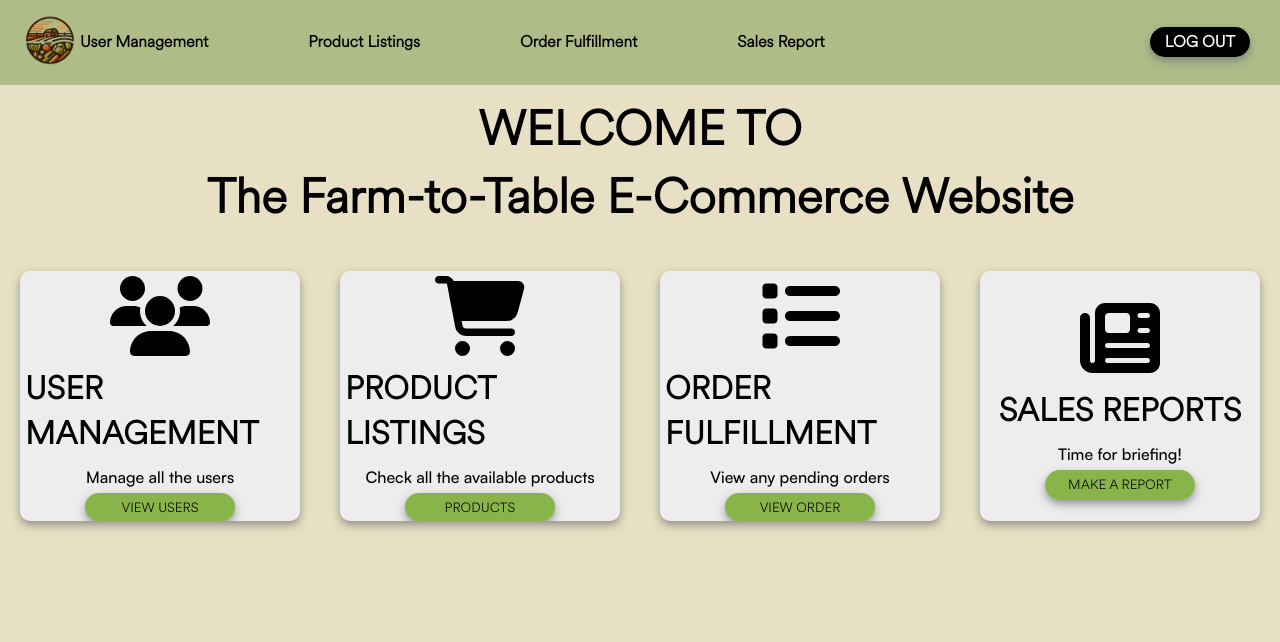
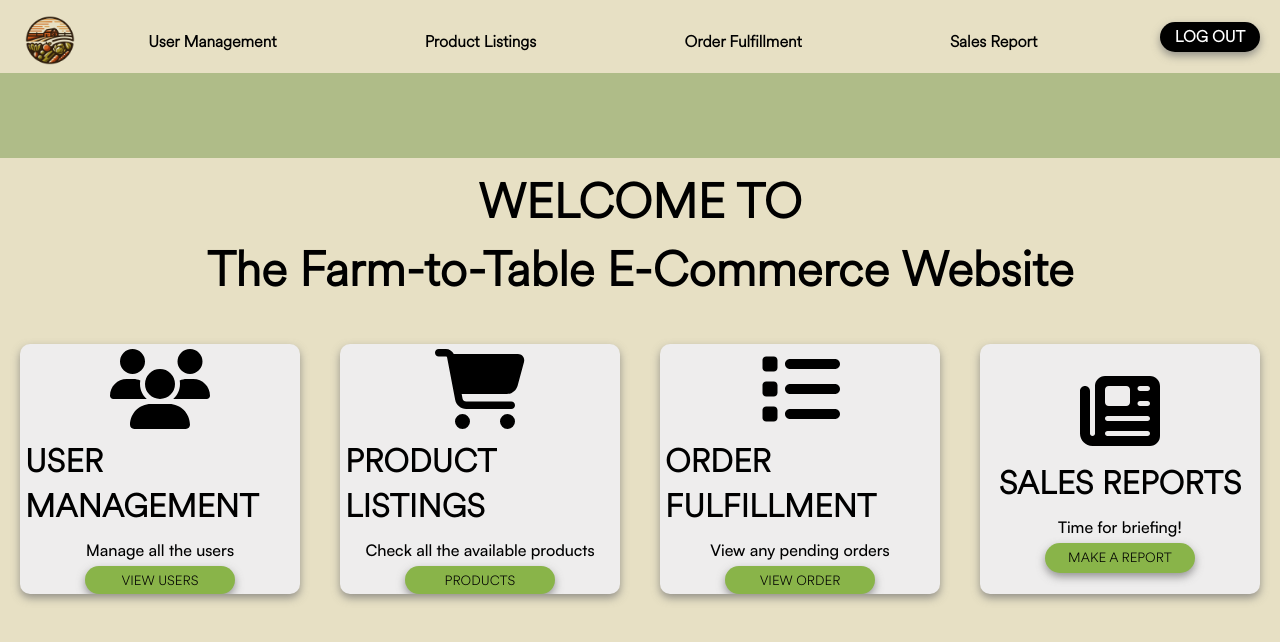
Before and after one commit to lorenzzzeu/CMSC-100-U1L-Project, a React (Vite) app: page /admin-page in a window 1280 px wide. Shown: the top 642 px of the page. Built offline with nearby package versions, Linux system fonts and the light colour scheme; sample sign-in values are in the browser's storage.

Commit message:
ui: fixed navbar

```diff
--- a/src/pages/Admin/AdminPage.jsx
+++ b/src/pages/Admin/AdminPage.jsx
@@ -16,7 +16,7 @@ const AdminPage = () => {
     {isUserSignedIn ? (
       <div>
         <nav className='navRoot'>
-          <div className='navLinks'>
+          <div className='navLinksAdmin'>
               <Link to="/admin-page">
                 <img className='logoHeader' src="src/img/100-logo.png"/>
               </Link>
--- a/src/pages/Home.jsx
+++ b/src/pages/Home.jsx
@@ -16,7 +16,7 @@ function Home() {
   return (
     <>
     <div className='appContainer'>
-      <nav className='navRoot'>
+      <nav className='navRootHome'>
         <Link to="/admin-page"><img className='logoHeader' src='/src/img/100-logo.png'/></Link>
         <a className='nav-item' href='#main-content'>Home</a>
         <a className='nav-item' href='#about'>About</a>
--- a/src/style/admin/adminhome.css
+++ b/src/style/admin/adminhome.css
@@ -17,8 +17,19 @@
 .navLinks {
     display: flex;
     align-items: center;
+    justify-content: space-between;
+    flex: 1;
     flex-grow: 1;
-    padding-left: 20px;
+    padding-left: 50px;
+    font-weight: bold;
+}
+
+.navLinksAdmin {
+    display: flex;
+    align-items: center;
+    justify-content: space-between;
+    flex-grow: 1;
+    padding-left: 50px;
     font-weight: bold;
 }
 
--- a/src/style/customer/customerhome.css
+++ b/src/style/customer/customerhome.css
@@ -2,8 +2,9 @@
 
 .navUser {
     display: flex;
-    justify-content: center;
+    justify-content: end;
     align-items: center;
+    flex: 1;
 }
 
 .navUser > * {
@@ -29,10 +30,6 @@
 .profile:hover{
     transform: scale(1.1);
     transition: transform 0.3s ease;
-}
-
-.headerCustomer{
-    height: 100px;
 }
 
 .titleCustomer{
--- a/src/style/homepage.css
+++ b/src/style/homepage.css
@@ -27,9 +27,16 @@
 
 /* navigation bar */
 .navRoot {
-    padding: 10px;
     z-index: 1;
-    position: fixed;
+    width: 100%;
+    display: flex;
+    align-items: center;
+    justify-content: space-between;
+    flex-wrap: wrap;
+}
+
+.navRootHome {
+    z-index: 1;
     width: 100%;
     display: flex;
     align-items: center;
@@ -46,6 +53,7 @@
     justify-content: center;
     align-items: center;
     flex-wrap: wrap;
+    padding-top: 10px;
 }
 
 .nav-item::after{
```
